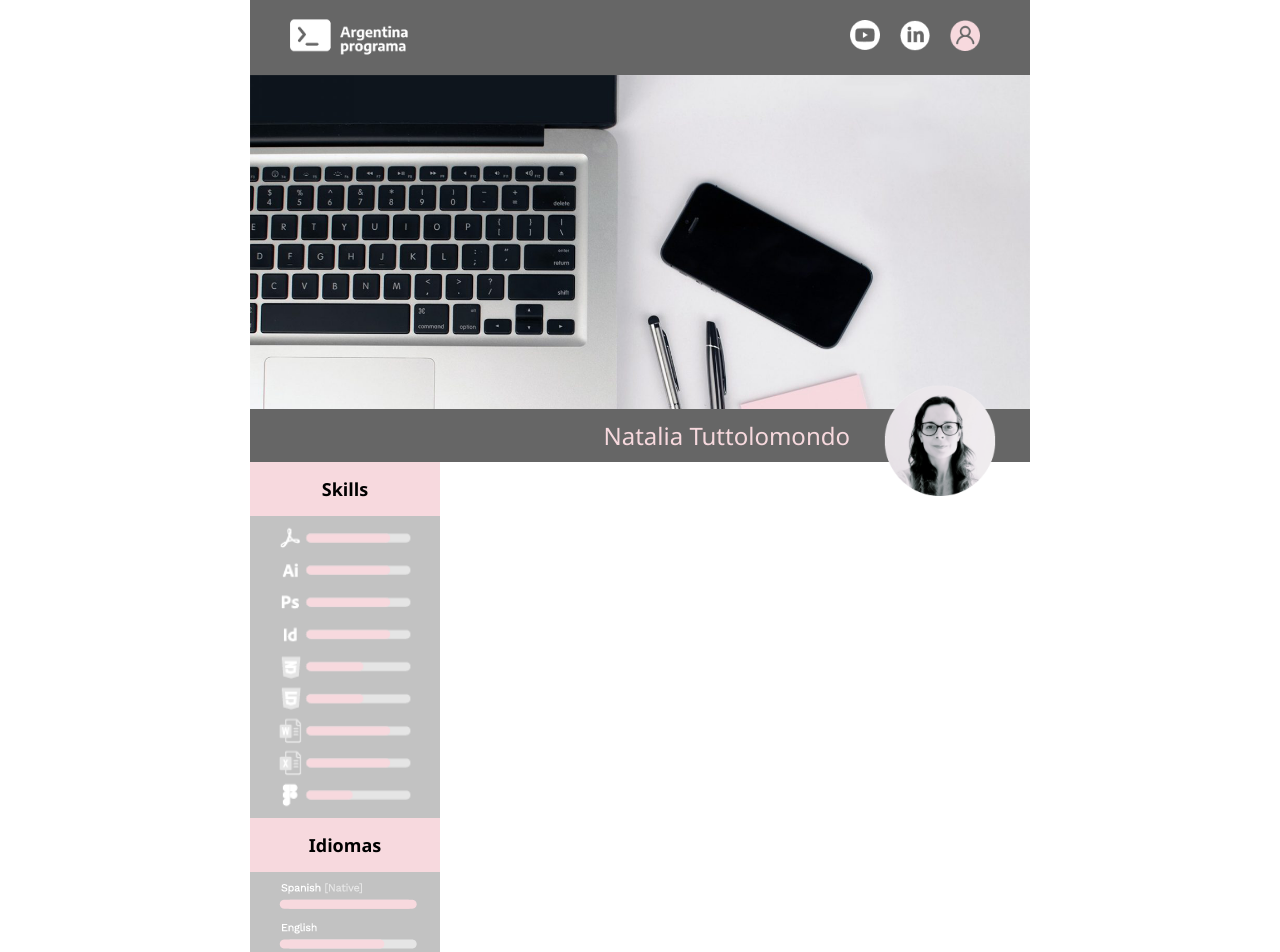
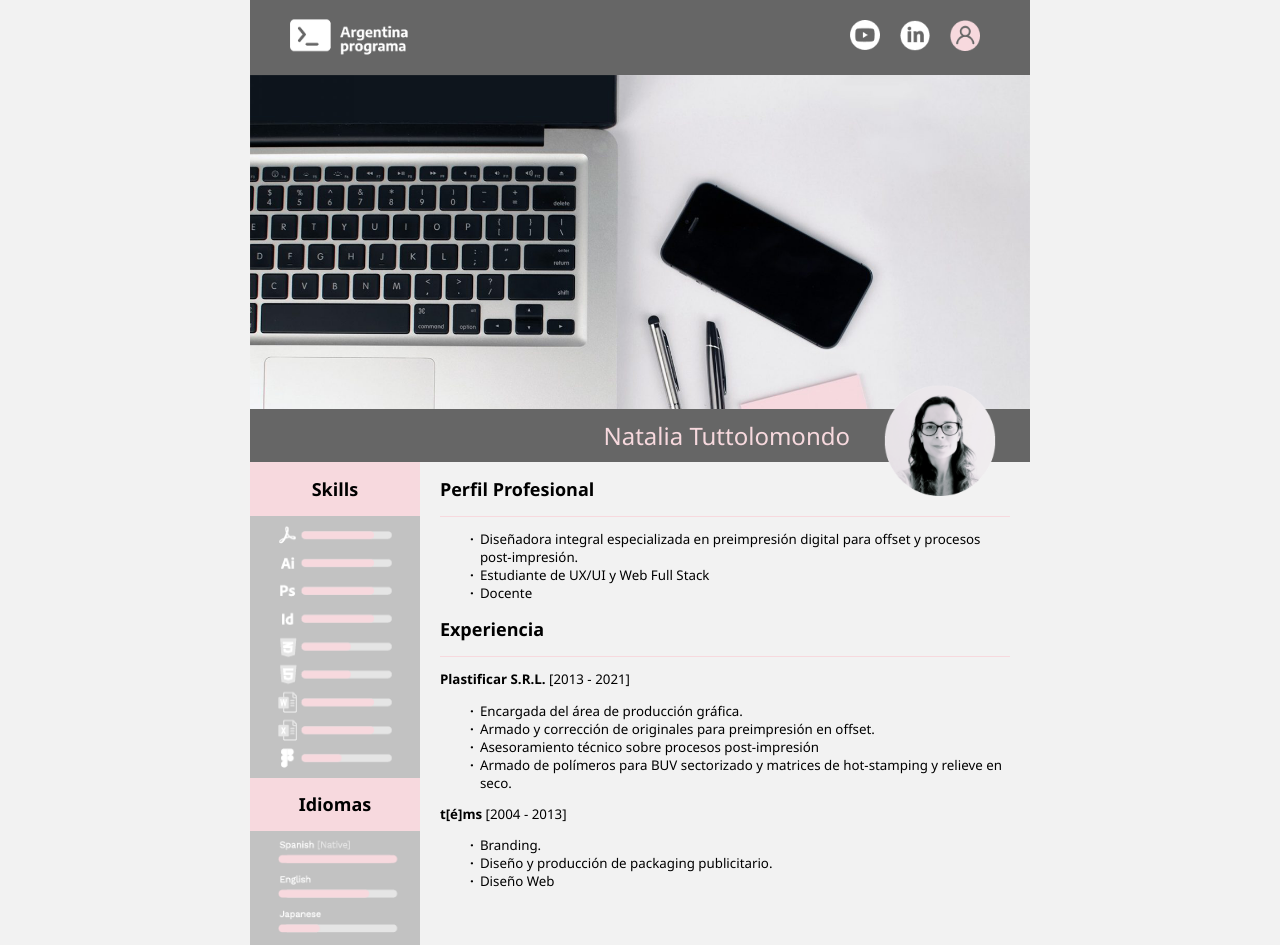
Before and after one commit to ntuttolomondo/ArgPrograma_Angular, an Angular app: page / in a window 1280 px wide. Shown: the top 952 px of the page. Built offline with nearby package versions, Linux system fonts and the light colour scheme.

Commit message:
Small fix bg-color

```diff
--- a/src/styles.css
+++ b/src/styles.css
@@ -36,6 +36,7 @@
   .wrapper {
     padding: 0px 250px;
     margin: 0;
+    background-color: #f2f2f2;
   }
 
   header {
@@ -51,7 +52,6 @@
 
   .row {
     display: flex;
-    flex-wrap: wrap;
   }
 
   aside {
```
